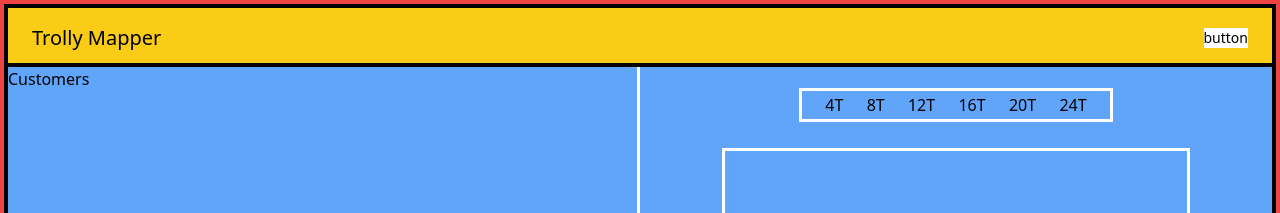
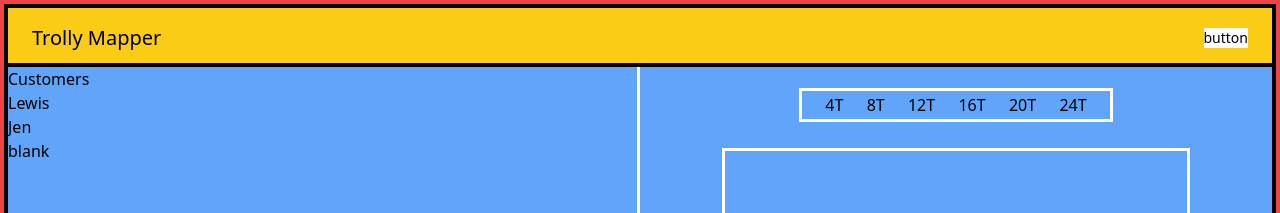
Before and after one commit to LGRV-alt/trolley-mapper, a React (Vite) app: page / in a window 1280 px wide. Shown: the top 213 px of the page. Built offline with nearby package versions, Linux system fonts and the light colour scheme.

Commit message:
working grid-customer name-grid item

```diff
--- a/src/components/Content.jsx
+++ b/src/components/Content.jsx
@@ -1,11 +1,17 @@
 import VechicleSection from "./VechicleSection";
 import CustomerSection from "./CustomerSection";
+import { useState } from "react";
 
 function Content() {
+  const [customerValue, setCustomerValue] = useState("blank");
+
   return (
     <div className="outline h-full grid grid-cols-2 grid-rows-1 outline-black outline-4  bg-blue-400">
-      <CustomerSection />
-      <VechicleSection />
+      <CustomerSection
+        customerName={customerValue}
+        onClick={setCustomerValue}
+      />
+      <VechicleSection customerName={customerValue} />
     </div>
   );
 }
--- a/src/components/CustomerSection.jsx
+++ b/src/components/CustomerSection.jsx
@@ -1,7 +1,10 @@
-function CustomerSection() {
+function CustomerSection({ customerName, onClick }) {
   return (
     <div>
       <h3>Customers</h3>
+      <h3 onClick={() => onClick("lewis")}>Lewis</h3>
+      <h3 onClick={() => onClick("Jen")}>Jen</h3>
+      <h3>{customerName}</h3>
     </div>
   );
 }
--- /dev/null
+++ b/src/components/GirdItem.jsx
@@ -0,0 +1,20 @@
+import { useState } from "react";
+
+function GridItem({ value, index }) {
+  const [name, setName] = useState("");
+
+  function checkNumber() {
+    setName(value);
+    console.log(index);
+  }
+  return (
+    <div
+      className="flex justify-center items-center text-lg w-full bg-blue-200 hover:bg-white cursor-pointer h-full"
+      onClick={() => checkNumber()}
+    >
+      {name}
+    </div>
+  );
+}
+
+export default GridItem;
--- a/src/components/VechicleSection.jsx
+++ b/src/components/VechicleSection.jsx
@@ -1,10 +1,11 @@
 import { useState } from "react";
+import GridItem from "./GirdItem";
 
-function VechicleSection() {
+function VechicleSection({ customerName }) {
+  // These are the hardscoded values for the lorry or trailer trolly options
   let lorryButtons = [4, 8, 12, 16, 20, 24];
   let trailerButtons = [3, 6, 7];
 
-  const [userChoice, setUserChoice] = useState("");
   const [lorry, setLorry] = useState(lorryButtons);
   const [gridItems, setGridItems] = useState([]);
   const [grid, setGrid] = useState({
@@ -13,12 +14,12 @@ function VechicleSection() {
   });
 
   function handleTrailer() {
-    setGridItems([]);
     setLorry(trailerButtons);
     setGrid({
       col: 3,
       row: 3,
     });
+    setGridItems([]);
   }
 
   function handleLorry() {
@@ -47,13 +48,9 @@ function VechicleSection() {
       <div
         className={` outline outline-white h-3/4 w-3/4 mt-8 grid grid-cols-${grid.col} grid-rows-${grid.row} `}
       >
-        {gridItems.map(() => (
-          <div
-            onClick={() => console.log(userChoice)}
-            key="2"
-            className="outline outline-white"
-          >
-            {userChoice}
+        {gridItems.map((item, index) => (
+          <div key="2" className="outline outline-white">
+            <GridItem value={customerName} index={index} />
           </div>
         ))}
       </div>
```
